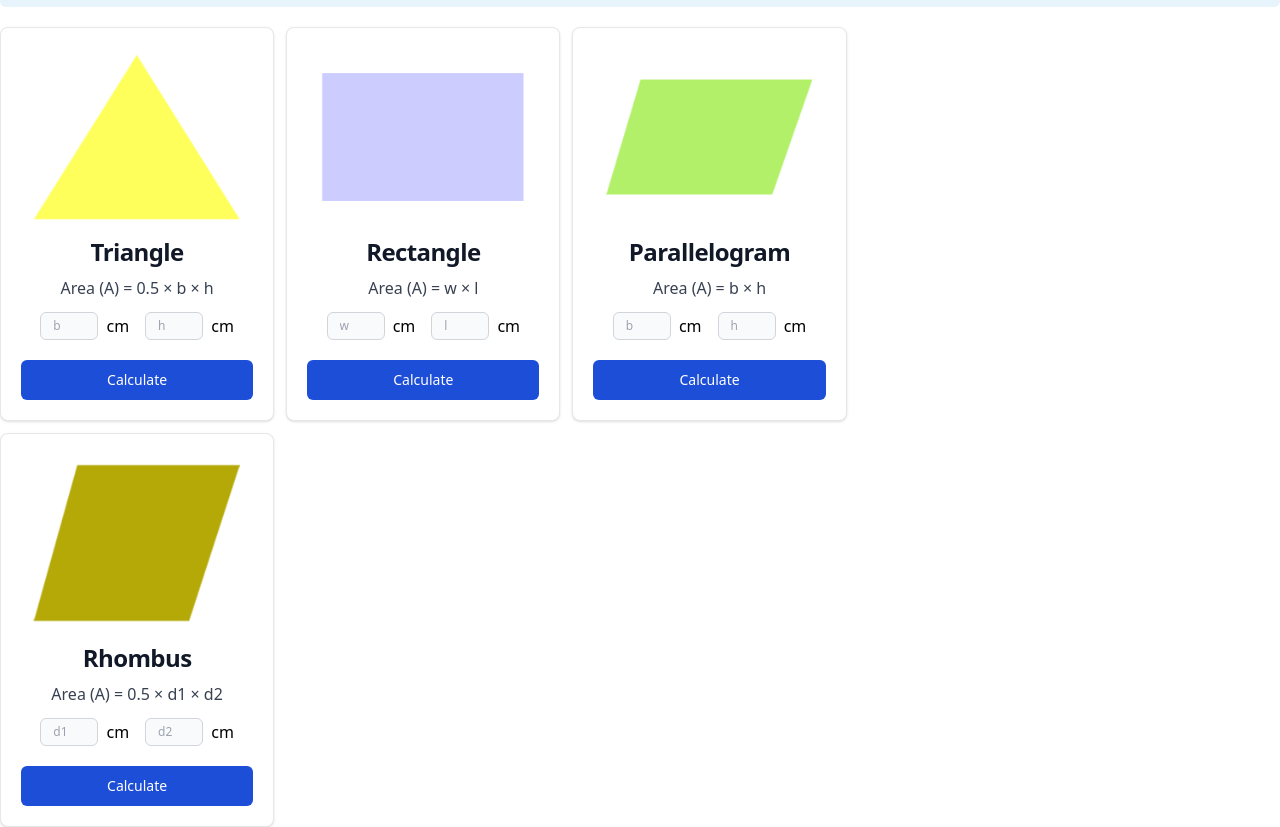
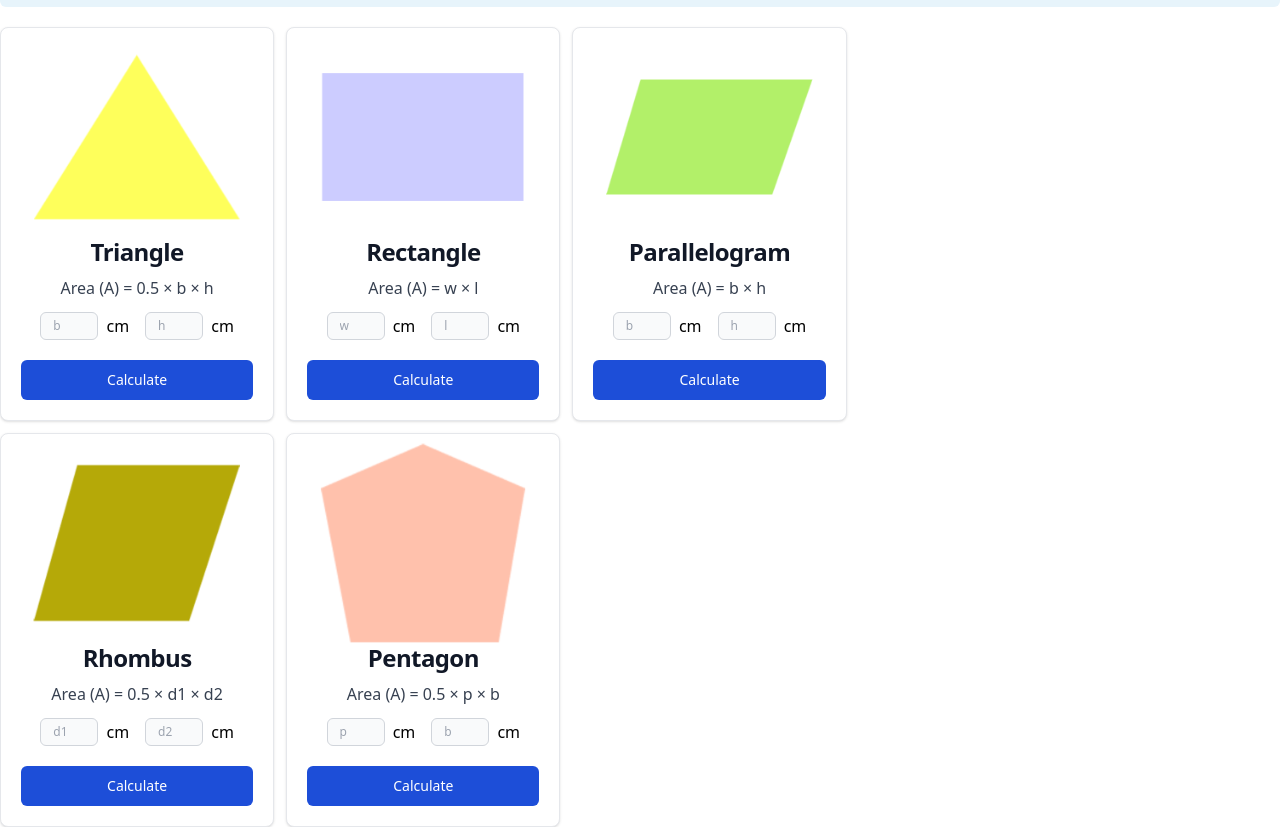
Before and after one commit to taherul77/geometry-genius, a plain HTML site: page index.html in a window 1280 px wide. Shown: the part 93-920 px from the top of the page. Drawn offline with nearby package versions, Linux system fonts and the light colour scheme; a script that the page names is missing.

Commit message:
add pentagon

```diff
--- a/index.html
+++ b/index.html
@@ -172,6 +172,42 @@
           </div>
         </div>
 
+        <!-- pentagon portion  -->
+
+        <div class="max-w-sm bg-white border border-gray-200 rounded-lg shadow col-span-12 lg:col-span-4 text-center">
+          <div class="h-34">
+            <img class="w-[80%] h-34 mx-auto" src="./images/pentagon.png" alt="" />
+          </div>
+          <div class="p-5 mt-[-30px]">
+            <a href="#">
+              <h5 id="pentagon" class="mb-2 text-2xl font-bold tracking-tight text-gray-900">
+                Pentagon
+              </h5>
+            </a>
+            <p class="mb-3 font-normal text-gray-700">
+              Area (A) = 0.5 × p × b
+            </p>
+
+            <div class="w-10/12 mx-auto flex justify-center gap-4">
+              <div class="flex items-center gap-2">
+                <input placeholder="p" type="text" id="pentagon-p"
+                  class="w-9/12 text-gray-900 border border-gray-300 rounded-md h-7 bg-gray-50 sm:text-xs focus:ring-blue-500 focus:border-blue-500" />
+                <p>cm</p>
+              </div>
+              <div class="flex items-center gap-2">
+                <input placeholder="b" type="text" id="pentagon-bhumi"
+                  class="w-9/12 text-gray-900 border border-gray-300 rounded-md h-7 bg-gray-50 sm:text-xs focus:ring-blue-500 focus:border-blue-500" />
+                <p>cm</p>
+              </div>
+            </div>
+
+            <button type="button" id="pentagon-calculate-button"
+              class="calculate-buttons w-full text-white bg-blue-700 hover:bg-blue-800 focus:ring-4 focus:ring-blue-300 font-medium rounded-md text-sm px-5 py-2.5 mt-5">
+              Calculate
+            </button>
+          </div>
+        </div>
+
 
     </section>
   </main>
```
